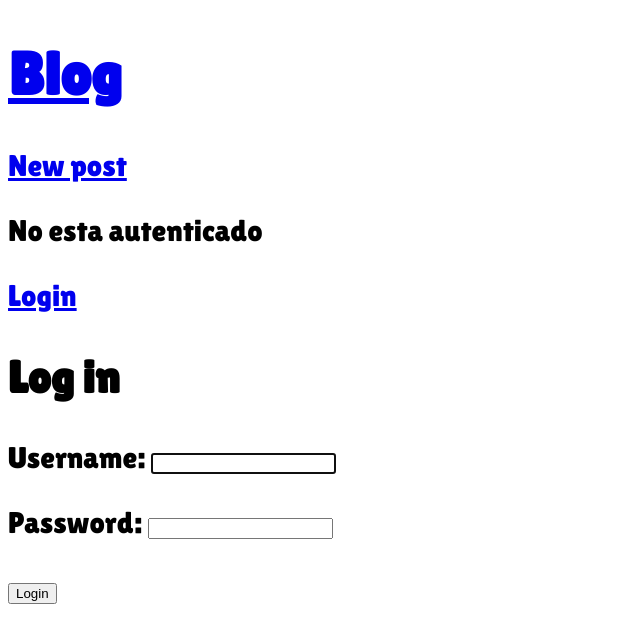
After one commit to Iz3Wizard/Blogs, a Django app: page /accounts/login/ in a window 1280 px wide. The commit adds this page. Shown: the top 643 px of the page, without its empty margins (0-640 px from the left). Run offline with Django 5.2, Linux system fonts and the light colour scheme.

Commit message:
login & logout (WIP)

```diff
--- a/django_project/settings.py
+++ b/django_project/settings.py
@@ -122,3 +122,6 @@
 # https://docs.djangoproject.com/en/5.0/ref/settings/#default-auto-field
 
 DEFAULT_AUTO_FIELD = 'django.db.models.BigAutoField'
+
+LOGIN_REDIRECT_URL = "home"
+LOGOUT_REDIRECT_URL = "home"
--- a/django_project/urls.py
+++ b/django_project/urls.py
@@ -20,4 +20,5 @@ from django.urls import path, include
 urlpatterns = [
     path('admin/', admin.site.urls),
     path("", include("blogs.urls")),
+    path("accounts/", include("django.contrib.auth.urls")),
 ]
--- a/templates/base.html
+++ b/templates/base.html
@@ -17,8 +17,19 @@
             <div>
                 <a href="{% url 'post_new' %}">New post</a>
             </div>
-            <br>
+            {% if user.is_authenticated %}
+                <p>Hi {{user.username}}!</p>
+                <!-- <a href="{% url 'logout' %}">Logout</a> -->
+
+                {% else %}
+                <p>No esta autenticado</p>
+                <a href="{% url 'login' %}">Login</a>
+
+            {% endif %}
+
+
             {% block content %}
+            <!--Blah blah blah -->
             {% endblock content %}
         </section>
 </body>
--- /dev/null
+++ b/templates/registration/login.html
@@ -0,0 +1,10 @@
+{% extends "base.html" %}
+
+{% block content %}
+    <h1>Log in</h1>
+    <form method="post">{% csrf_token %}
+        {{ form.as_p }}
+        <button type="Submit">Login</button>
+    </form>
+
+{% endblock content %}
```
Also changed, not shown: templates/registration/logout.html (added, +9 -0 lines).
